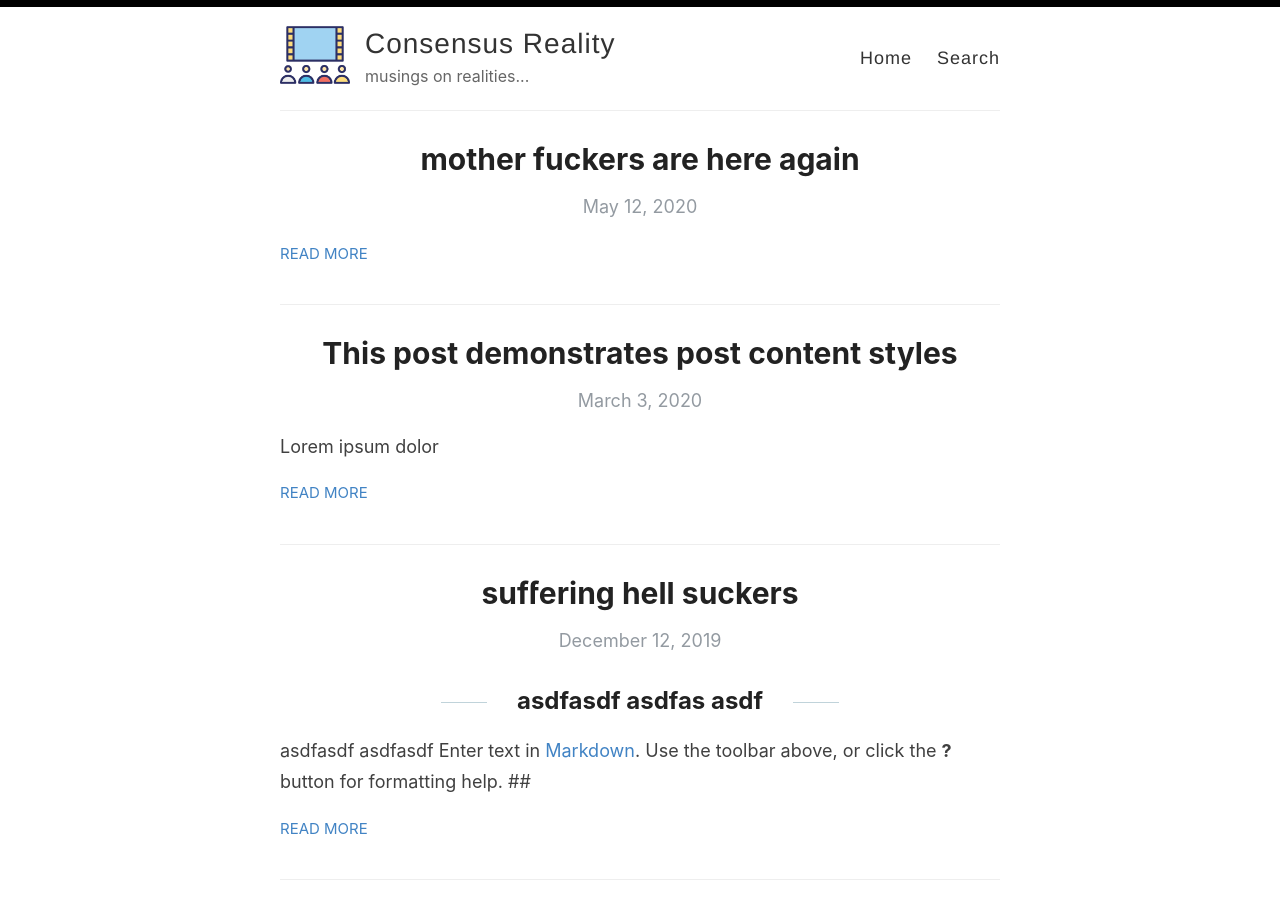
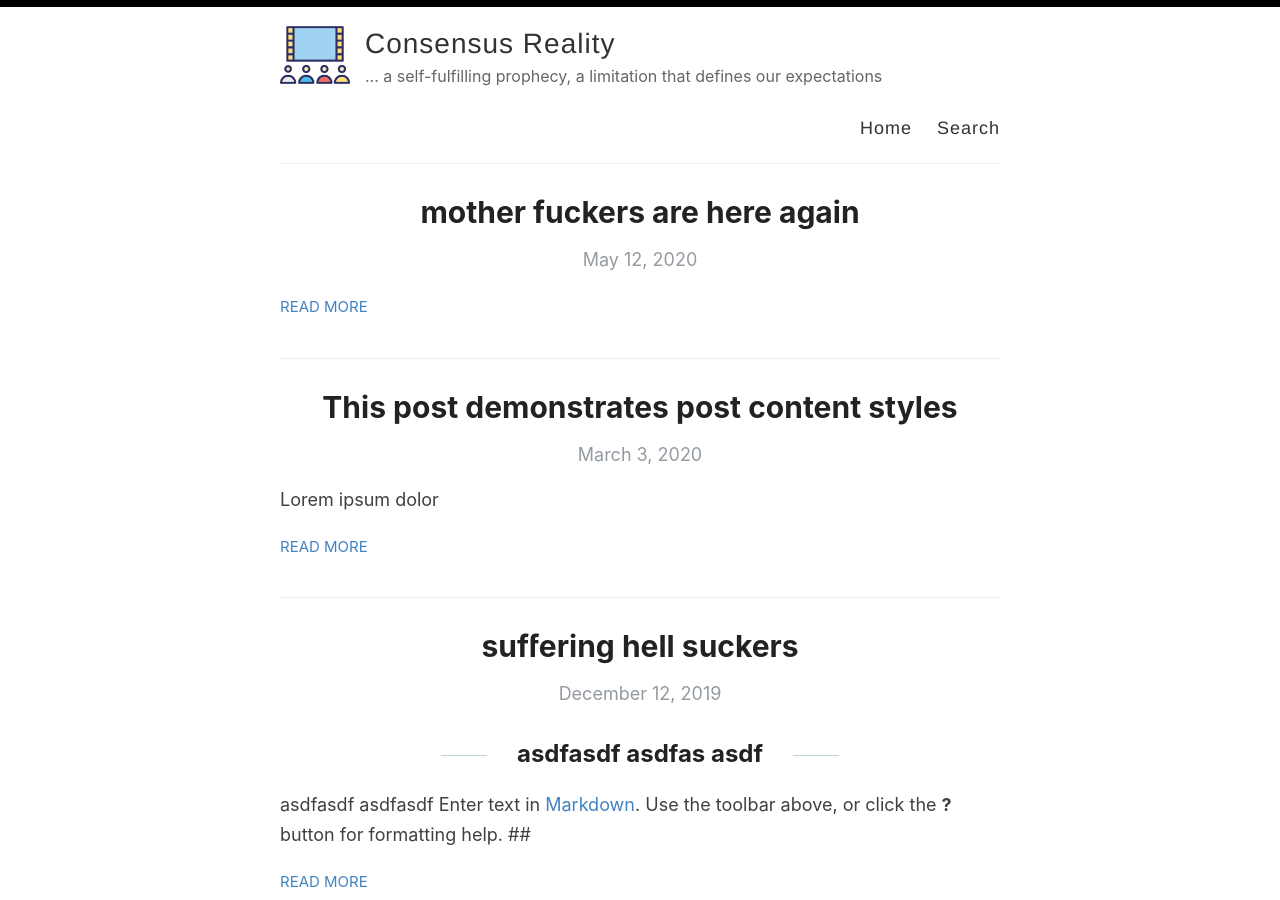
Before and after one commit to derek-rc/reverie-blog, a Jekyll site: the page built from index.html, in a window 1280 px wide and 900 px high. Built offline with Jekyll 4.4.1, drawn with Linux system fonts in a browser that asks for light colours; the list of posts is cut into pages by our own code.

Commit message:
added description

```diff
--- a/_config.yml
+++ b/_config.yml
@@ -9,7 +9,7 @@ name: Consensus Reality
 author: Derek RC
 
 # Short bio or description (displayed in the header)
-description: musings on realities...
+description: ... a self-fulfilling prophecy, a limitation that defines our expectations
 
 # URL of your avatar or profile pic (you could use your GitHub profile pic)
 avatar: /images/audience.png
```
